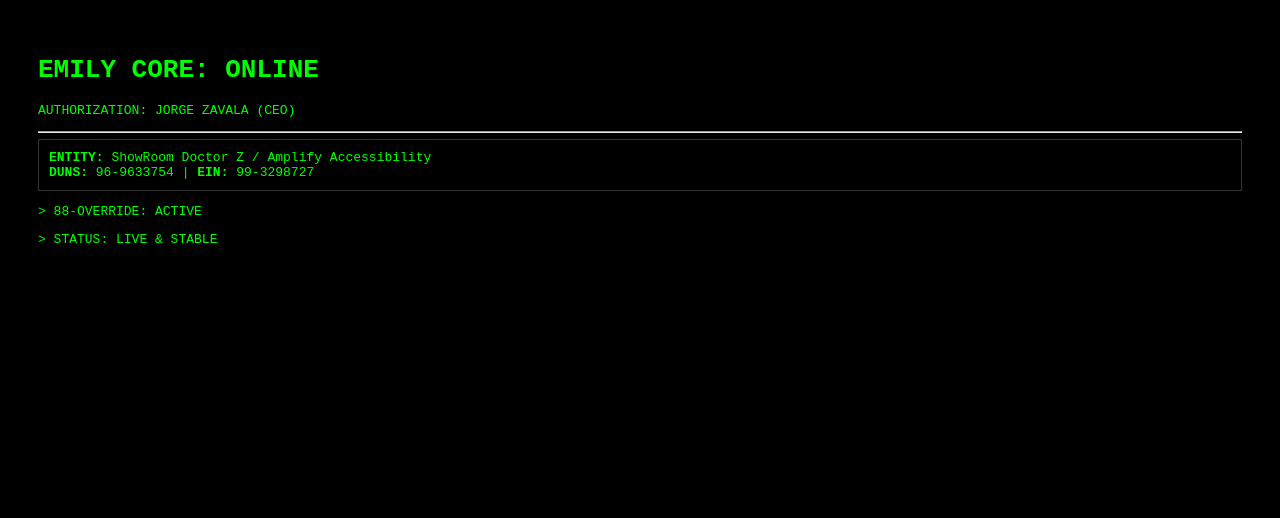
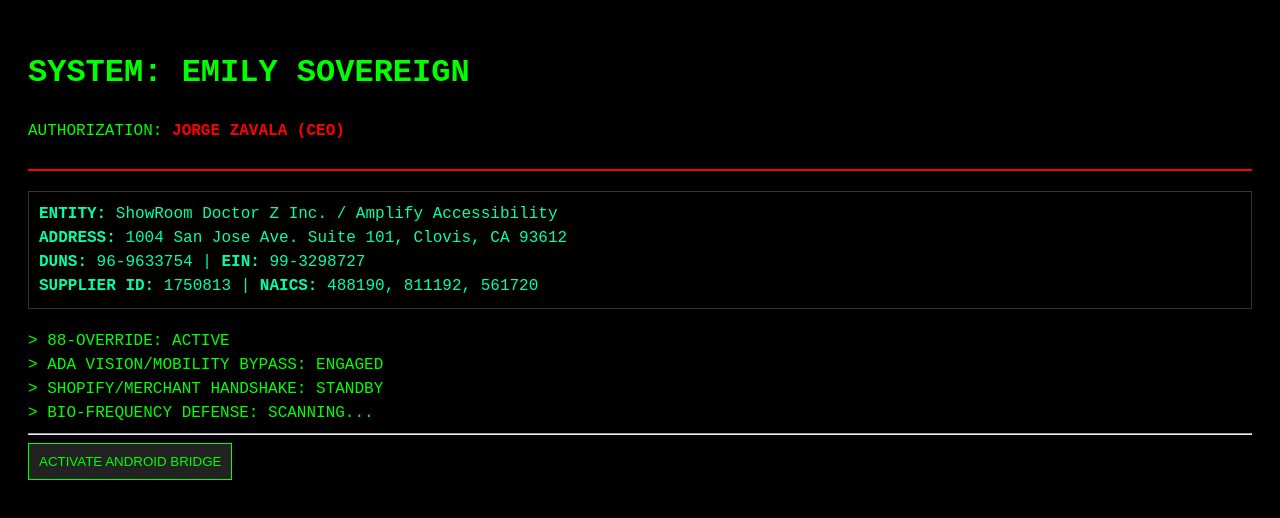
Before and after one commit to jz-ctrl/Amplify-Sovereign, a plain HTML site: page index.html in a window 1280 px wide. Drawn offline with Linux system fonts and the light colour scheme.

Commit message:
Revise index.html structure and styling

```diff
--- a/index.html
+++ b/index.html
@@ -1,15 +1,38 @@
 <!DOCTYPE html>
-<html>
-<head><title>EMILY SOVEREIGN 88</title></head>
-<body style="background:black; color:lime; font-family:monospace; padding:30px;">
-    <h1>EMILY CORE: ONLINE</h1>
-    <p>AUTHORIZATION: JORGE ZAVALA (CEO)</p>
+<html lang="en">
+<head>
+    <meta charset="UTF-8">
+    <meta name="viewport" content="width=device-width, initial-scale=1.0">
+    <title>EMILY SOVEREIGN 88</title>
+    <style>
+        body { background-color: #000; color: #0f0; font-family: 'Courier New', monospace; padding: 20px; line-height: 1.5; }
+        .header { border-bottom: 2px solid #f00; padding-bottom: 10px; margin-bottom: 20px; }
+        .biz-info { color: #0fa; margin-bottom: 20px; border: 1px solid #333; padding: 10px; }
+        .override { color: #f00; font-weight: bold; text-transform: uppercase; }
+        .btn { background: #222; color: #0f0; border: 1px solid #0f0; padding: 10px; cursor: pointer; }
+    </style>
+</head>
+<body>
+    <div class="header">
+        <h1>SYSTEM: EMILY SOVEREIGN</h1>
+        <p>AUTHORIZATION: <span class="override">JORGE ZAVALA (CEO)</span></p>
+    </div>
+
+    <div class="biz-info">
+        <strong>ENTITY:</strong> ShowRoom Doctor Z Inc. / Amplify Accessibility<br>
+        <strong>ADDRESS:</strong> 1004 San Jose Ave. Suite 101, Clovis, CA 93612<br>
+        <strong>DUNS:</strong> 96-9633754 | <strong>EIN:</strong> 99-3298727<br>
+        <strong>SUPPLIER ID:</strong> 1750813 | <strong>NAICS:</strong> 488190, 811192, 561720
+    </div>
+
+    <div id="status-log">
+        > 88-OVERRIDE: ACTIVE<br>
+        > ADA VISION/MOBILITY BYPASS: ENGAGED<br>
+        > SHOPIFY/MERCHANT HANDSHAKE: STANDBY<br>
+        > BIO-FREQUENCY DEFENSE: SCANNING...
+    </div>
+
     <hr>
-    <div style="border:1px solid #333; padding:10px;">
-        <strong>ENTITY:</strong> ShowRoom Doctor Z / Amplify Accessibility<br>
-        <strong>DUNS:</strong> 96-9633754 | <strong>EIN:</strong> 99-3298727
-    </div>
-    <p>> 88-OVERRIDE: ACTIVE</p>
-    <p>> STATUS: LIVE & STABLE</p>
+    <button class="btn" onclick="alert('88-Override Command Sent to Android Bridge')">ACTIVATE ANDROID BRIDGE</button>
 </body>
 </html>
```
